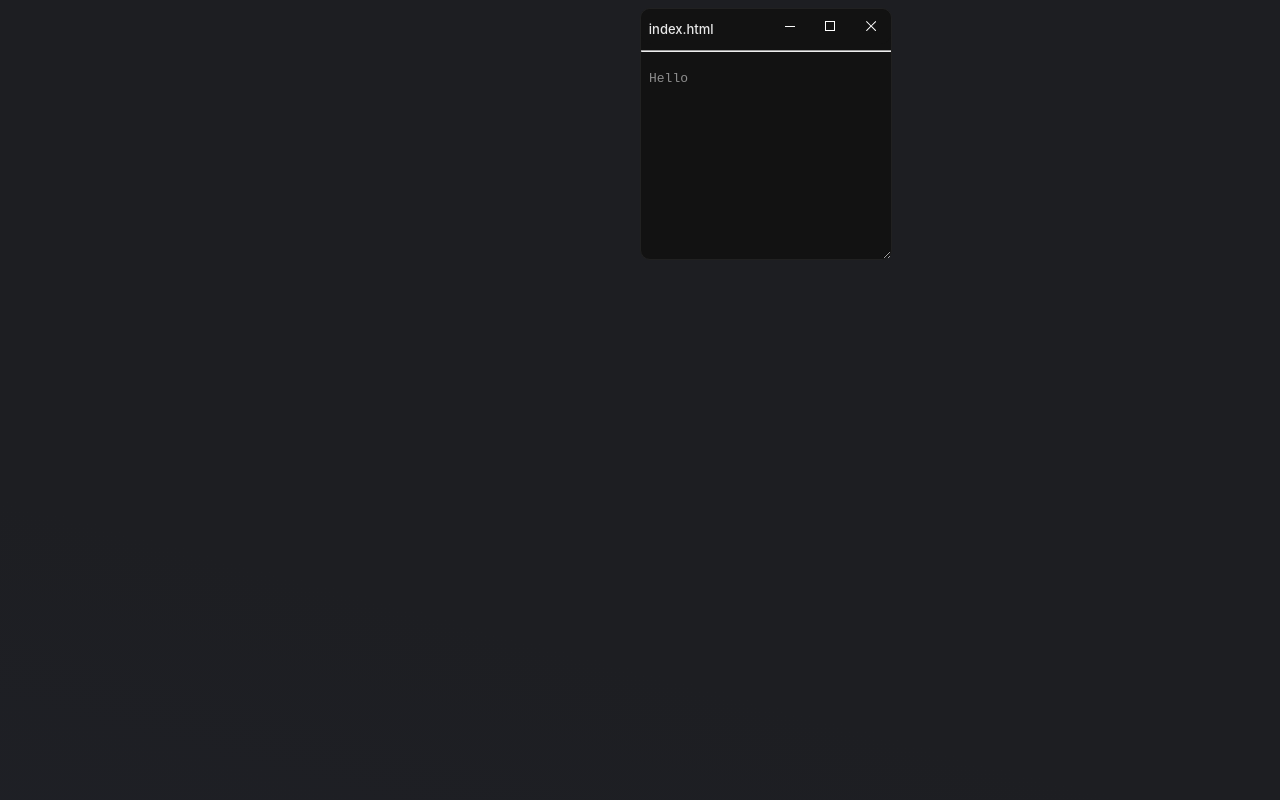
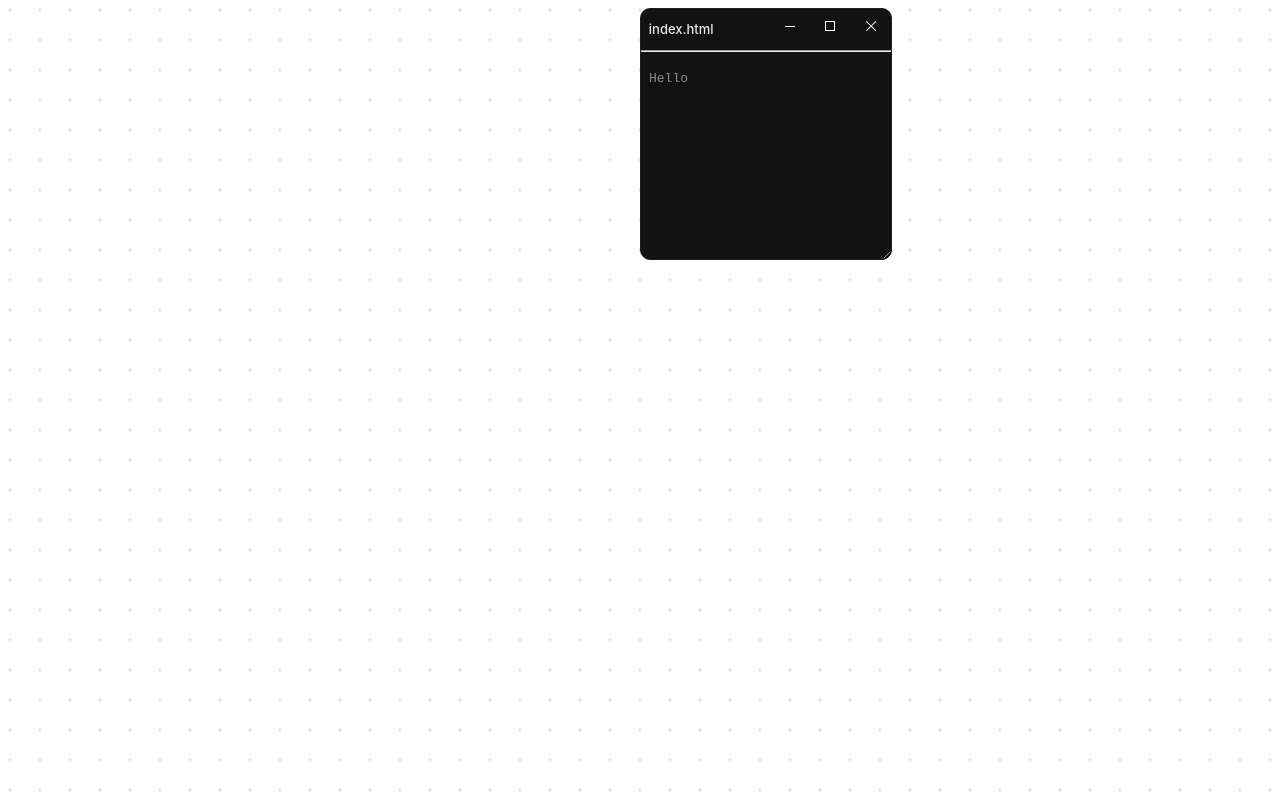
Before and after one commit to Jelatinone/Mock-Stylized-Portfolio, a plain HTML site: page index.html in a window 1280 px wide. Shown: the top 800 px of the page. Drawn offline with Linux system fonts and the light colour scheme.

Commit message:
Update Background

```diff
--- a/styles.css
+++ b/styles.css
@@ -1,8 +1,12 @@
 body {
   display: flex;
   overflow: hidden;
-  background: linear-gradient(15deg, #01031e 0%, #20222a 51%, #1d1e22 75%);
-  height: 3000px;
+  width: 100%;
+  height: 100%;
+  background-color: white;
+  background-image: radial-gradient(rgba(134, 122, 138, 0.171) 2px, transparent 0);
+  background-size: 30px 30px;
+  background-position: -5px -5px
 }
 
 .editor {
```
